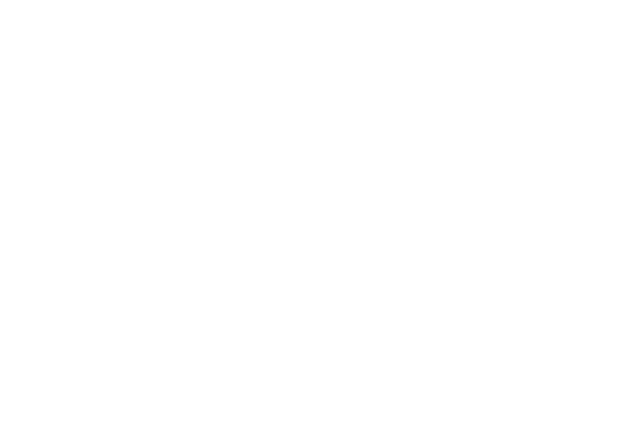
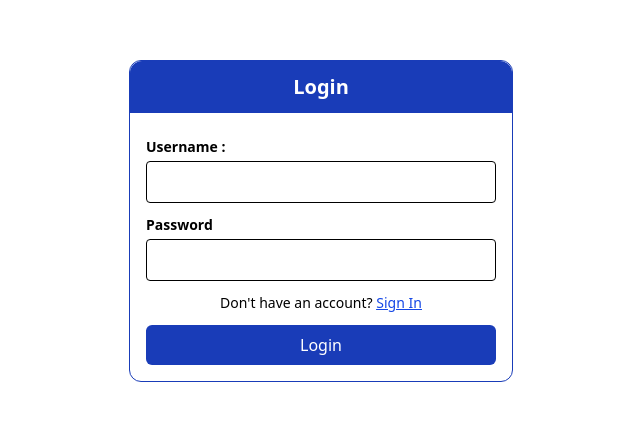
Before and after one commit to Amith567/BlogsterZone, a React (Vite) app in the folder frontend/: page /login in a window 1280 px wide. Before the commit this address had no page. Shown: the part 179-600 px from the top of the page, without its empty margins (319-959 px from the left). Built offline with nearby package versions, Linux system fonts and the light colour scheme.

Commit message:
login page completed

```diff
--- a/frontend/src/App.jsx
+++ b/frontend/src/App.jsx
@@ -3,6 +3,9 @@ import Home from './Pages/Home'
 import DetailBlog from './Pages/DetailBlog'
 import MyBlogs from './Pages/MyBlogs'
 import Profile from './Pages/Profile'
+import Signup from './Pages/Auth/SignUp'
+import SignIn from './Pages/Auth/SignIn'
+
 
 const App = () => {
   return (
@@ -12,6 +15,8 @@ const App = () => {
 <Route path="/blog/:id" element={<DetailBlog/>}/>
 <Route path="/user/blogs" element={<MyBlogs/>}/>
 <Route path="/profile" element={<Profile/>}/>
+<Route path="/login" element={<Signup/>}/>
+<Route path="/register" element={<SignIn/>}/>
 </Routes>
     </>
   )
--- a/frontend/src/Components/Navbar.jsx
+++ b/frontend/src/Components/Navbar.jsx
@@ -11,7 +11,7 @@ const Navbar = () => {
                     <div className='hidden md:flex gap-6'>
                         <div className='nav-items'><Link to="/" className='w-full block'>Home</Link></div>
                         <div className='nav-items' ><Link to="/user/blogs" className='w-full block'>My Blogs</Link></div>
-                        <div className='nav-items'>Login</div>
+                        <div className='nav-items'><Link to='/login'>Login</Link></div>
                         <div className='nav-items'><Link to='/profile' className='block w-full'>Profile</Link></div>
                     </div>
 
--- /dev/null
+++ b/frontend/src/Pages/Auth/SignIn.jsx
@@ -0,0 +1,13 @@
+import React from 'react'
+
+const SignIn = () => {
+  return (
+    <>
+    <div className='w-full min-h-screen bg-black'>
+      <div>hu</div>
+    </div>
+    </>
+  )
+}
+
+export default SignIn
--- /dev/null
+++ b/frontend/src/Pages/Auth/SignUp.jsx
@@ -0,0 +1,31 @@
+import React from 'react'
+import { Link } from 'react-router-dom'
+
+const Signup = () => {
+  return (
+    <>
+      <div className='w-full min-h-screen flex items-center justify-center'>
+        <section className='w-sm rounded-md border-1 border-blue-800 rounded-xl '>
+        <div className='bg-blue-800 text-white rounded-t-xl  text-xl font-semibold text-center py-3'>Login</div>
+        <form className='p-4 mt-2'>
+          <div className='mb-3'>
+            <label className='label-items'>Username :</label>
+            <input type="text" className='inp-items' />
+          </div>
+          <div className='mb-3'>
+            <label className="label-items" >Password</label>
+            <input type="password" className='inp-items' />
+          </div>
+          <p className='text-center text-sm mb-3'>Don't have an account? <span className='text-blue-700 underline cursor-pointer'><Link to='/register'>Sign In</Link></span></p>
+          <button className='text-white bg-blue-800 px-3 py-2 w-full rounded-md hover:bg-blue-900'>Login</button>
+        </form>
+        </section>
+      </div>
+    </>
+  )
+}
+
+export default Signup
+
+// Already have an account? Sign In
+// Don’t have an account? Sign Up
--- a/frontend/src/Pages/Profile.jsx
+++ b/frontend/src/Pages/Profile.jsx
@@ -41,7 +41,7 @@ const Profile = () => {
 
                     <p className='profile-items'>First Name : {user.profile.first_name}</p>
                     <p className='profile-items'>Last Name : {user.profile.last_name}</p>
-                    <p className='profile-items'>DOB : {user.profile.first_name}</p>
+                    <p className='profile-items'>DOB : {user.profile.dob}</p>
                     <p className='profile-items'>Personal Website : {user.profile.portfolio}</p>
                     <p className='profile-items'>facebook : {user.profile.facebook}</p>
                     <p className='profile-items'>Twitter : {user.profile.twitter}</p>
--- a/frontend/src/index.css
+++ b/frontend/src/index.css
@@ -5,9 +5,15 @@
     @apply cursor-pointer text-white rounded-md p-1 transition hover:bg-blue-700 duration-200;
   }
   .menu-items{
-    @apply cursor-pointer text-white bg-blue-500 hover:bg-blue-600 p-1 w-30 text-center rounded-md border
+    @apply cursor-pointer text-white bg-blue-500 hover:bg-blue-600 p-1 w-30 text-center rounded-md border;
   }
   .profile-items{
-    @apply bg-gray-200 px-5 py-3 rounded-md w-sm mt-2 mb-2
+    @apply bg-gray-200 px-5 py-3 rounded-md w-sm mt-2 mb-2 ;
+  }
+  .label-items{
+    @apply text-sm block font-semibold mb-1;
+  }
+  .inp-items{
+    @apply w-full border focus:ring-2 focus:ring-blue-300 rounded px-3 py-2;
   }
 }
```
